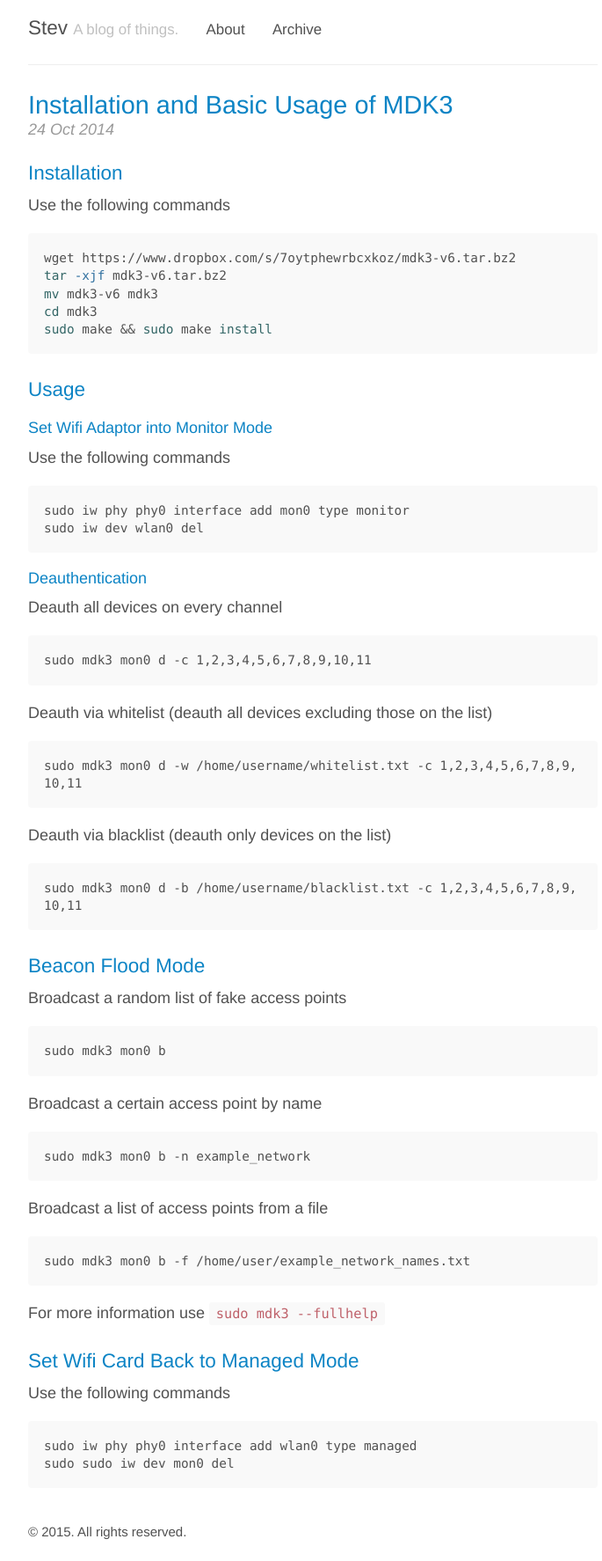
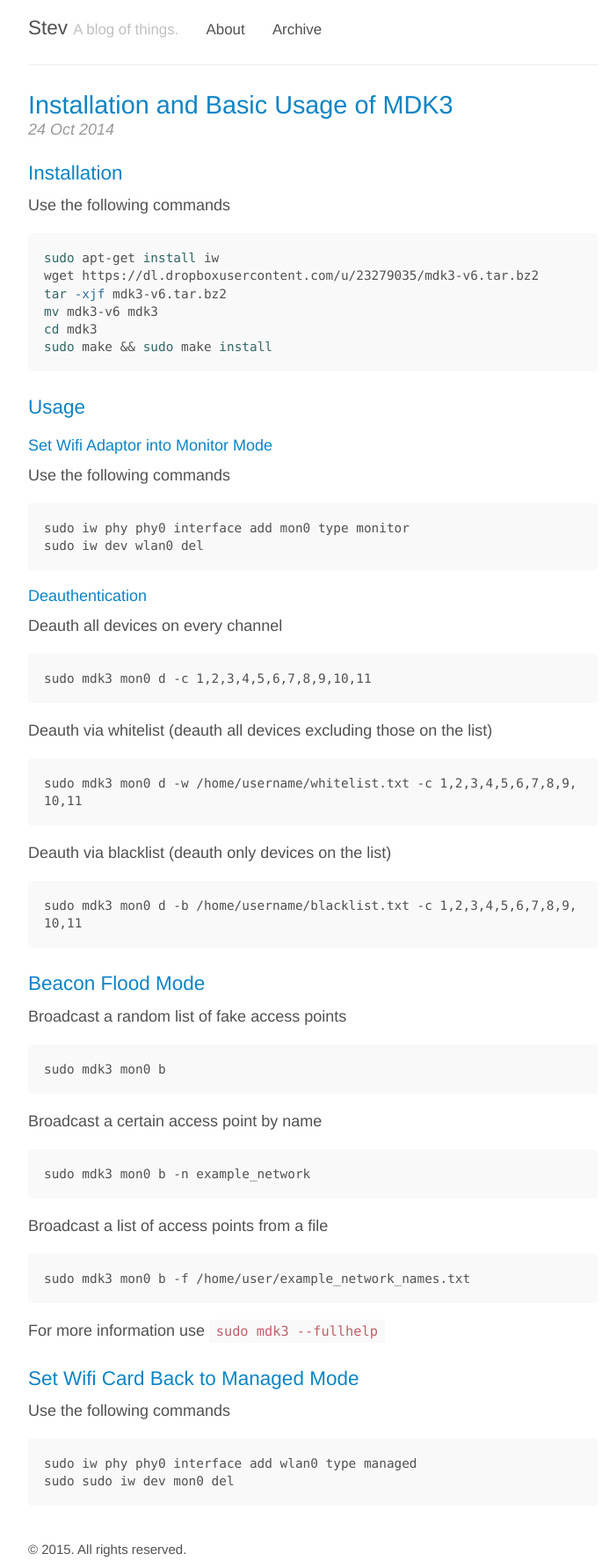
Before and after one commit to sbdchd/blog, a Jekyll site: the page built from _posts/2014-10-24-Installation-and-Basic-Usage-of-MDK3.md, in a window 1280 px wide. Shown: the whole page at 88% size, without its empty margins (284-969 px from the left). Built offline with Jekyll 4.4.1, drawn with Linux system fonts in a browser that asks for light colours; Markdown is read by kramdown in place of the engine named in the settings; comment, search, counter and statistics services are not loaded.

Commit message:
Updated download links

````diff
--- a/_posts/2014-10-24-Installation-and-Basic-Usage-of-MDK3.md
+++ b/_posts/2014-10-24-Installation-and-Basic-Usage-of-MDK3.md
@@ -8,7 +8,8 @@ excerpt: A how-to for the installation and basic usage of mdk3.
 Use the following commands
 
 ```bash
-wget https://www.dropbox.com/s/7oytphewrbcxkoz/mdk3-v6.tar.bz2
+sudo apt-get install iw
+wget https://dl.dropboxusercontent.com/u/23279035/mdk3-v6.tar.bz2
 tar -xjf mdk3-v6.tar.bz2
 mv mdk3-v6 mdk3
 cd mdk3
````
Also changed, not shown: _posts/2014-09-28-Using-the-Raspberry-Pi-as-a-Wifi-Hotspot.md (+2 -2 lines).
